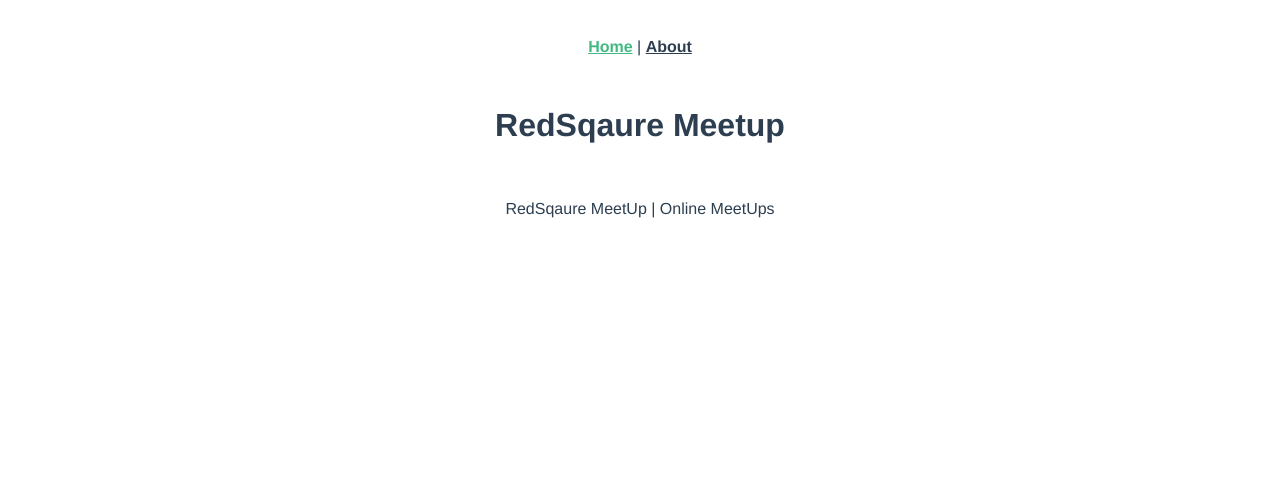
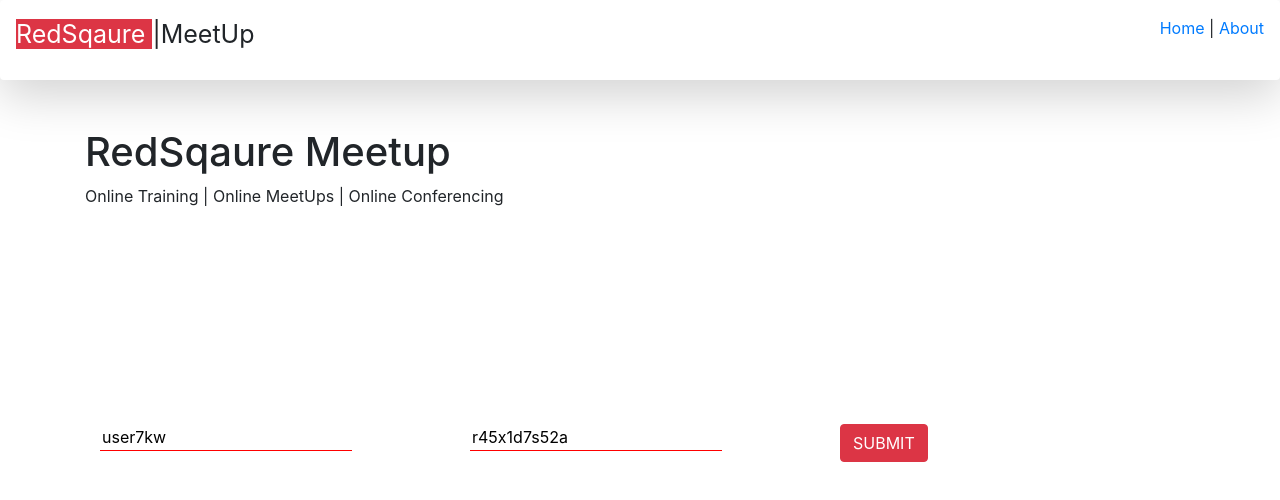
Before and after one commit to arthurkay/redsqaure-meetup, a Vue app: page /#/ in a window 1280 px wide. Shown: the top 500 px of the page. Built offline with nearby package versions, Linux system fonts and the light colour scheme.

Commit message:
Working video call

```diff
--- a/package.json
+++ b/package.json
@@ -8,7 +8,10 @@
     "lint": "vue-cli-service lint"
   },
   "dependencies": {
+    "bootstrap": "^4.4.1",
     "core-js": "^3.6.4",
+    "jquery": "^3.4.1",
+    "popper.js": "^1.16.1",
     "vue": "^2.6.11",
     "vue-router": "^3.1.5"
   },
--- a/src/App.vue
+++ b/src/App.vue
@@ -1,32 +1,29 @@
 <template>
   <div id="app">
     <div id="nav">
-      <router-link to="/">Home</router-link> |
-      <router-link to="/about">About</router-link>
+      <div class="top-bar shadow-lg p-3 mb-5 bg-white rounded">
+        <span class="name">
+          <span class="text-white bg-danger">  RedSqaure </span>|MeetUp
+        </span>
+        <span class="float-right">
+          <router-link to="/">Home</router-link> |
+          <router-link to="/about">About</router-link>
+        </span>
+      </div>
     </div>
     <router-view/>
   </div>
 </template>
 
-<style>
-#app {
-  font-family: Avenir, Helvetica, Arial, sans-serif;
-  -webkit-font-smoothing: antialiased;
-  -moz-osx-font-smoothing: grayscale;
-  text-align: center;
-  color: #2c3e50;
+<style scoped>
+.top-bar {
+  height: 80px;
+  margin: auto;
 }
-
-#nav {
-  padding: 30px;
+.name {
+  font-size: 25px;
 }
-
-#nav a {
-  font-weight: bold;
-  color: #2c3e50;
-}
-
-#nav a.router-link-exact-active {
-  color: #42b983;
+a:hover {
+  color: red;
 }
 </style>
--- a/src/components/Home.vue
+++ b/src/components/Home.vue
@@ -1,24 +1,96 @@
 <template>
-  <div class="HomeComponent">
+  <div class="HomeComponent col-md-12">
       <div class="head">
           <h1> {{ heading }} </h1>
-          <br />
           <p> {{ msg }} </p>
+      </div>
+      <div class="col-md-12 body">
+          <div class="row">
+            <div class="col-md-4">
+              <div class="form-group">
+                <label for="name">
+                </label>
+                <input type="text" name="name" id="name"
+                  placeholder="name" v-model="name"/>
+              </div>
+            </div>
+            <div class="col-md-4">
+              <div class="form-group">
+                <label for="room">
+                </label>
+                <input type="text" name="room" id="room"
+                  placeholder="room" v-model="room" />
+              </div>
+            </div>
+            <div class="col-md-4">
+              <div class="form-group">
+                <label for="submit">
+                </label>
+                <input type="button" name="submit" id="submit"
+                  value="SUBMIT" class="btn btn-danger" v-on:click="join( name, room )"/>
+              </div>
+            </div>
+          </div>
+          <div class="row">
+            <div id="meet">
+            </div>
+          </div>
       </div>
   </div>
 </template>
 
+<script src='https://meet.jit.si/external_api.js'></script>
 <script>
 export default {
   name: 'HomeComponent',
   props: {
     msg: String,
     heading: String
+  },
+  mounted () {
+    const jitsi = document.createElement('script')
+    jitsi.setAttribute('src', 'https://meet.jit.si/external_api.js')
+    document.head.appendChild(jitsi)
+  },
+  data () {
+    return {
+      name: 'user' + Math.random(10).toString(36).substr(9),
+      room: Math.random(10000).toString(36).substr(2)
+    }
+  },
+  methods: {
+    join (name, room) {
+      const domain = 'meet.jit.si'
+      const options = {
+        roomName: room,
+        width: 700,
+        height: 700,
+        parentNode: document.querySelector('#meet')
+      }
+      const vidApi = new JitsiMeetExternalAPI(domain, options)
+      vidApi.executeCommand('toggleAudio', [])
+      vidApi.executeCommand('toggleVideo', [])
+      vidApi.executeCommand('displayName', name)
+    }
+  },
+  computed: {
+    function () {
+      return null
+    }
   }
 }
 </script>
 
-<!-- Add "scoped" attribute to limit CSS to this component only -->
 <style scoped>
-
+#name {
+  border: none;
+  border-bottom: 1px solid red;
+}
+#room {
+  border: none;
+  border-bottom: 1px solid red;
+}
+.body {
+  padding-top: 200px;
+}
 </style>
--- a/src/main.js
+++ b/src/main.js
@@ -1,6 +1,8 @@
 import Vue from 'vue'
 import App from './App.vue'
 import router from './router'
+import 'bootstrap'
+import 'bootstrap/dist/css/bootstrap.min.css'
 
 Vue.config.productionTip = false
 
--- a/src/views/Home.vue
+++ b/src/views/Home.vue
@@ -1,10 +1,14 @@
 <template>
   <div class="home">
     <!--// img alt="Vue logo" src="../assets/logo.png"> //-->
-    <HomeComponent
-      heading="RedSqaure Meetup"
-      msg="RedSqaure MeetUp | Online MeetUps"
-    />
+    <div class="container">
+      <div class="row">
+        <HomeComponent
+          heading="RedSqaure Meetup"
+          msg="Online Training | Online MeetUps | Online Conferencing"
+        />
+      </div>
+    </div>
   </div>
 </template>
 
```
Also changed, not shown: 1 other file (tests, documents, lock files or other folders).
